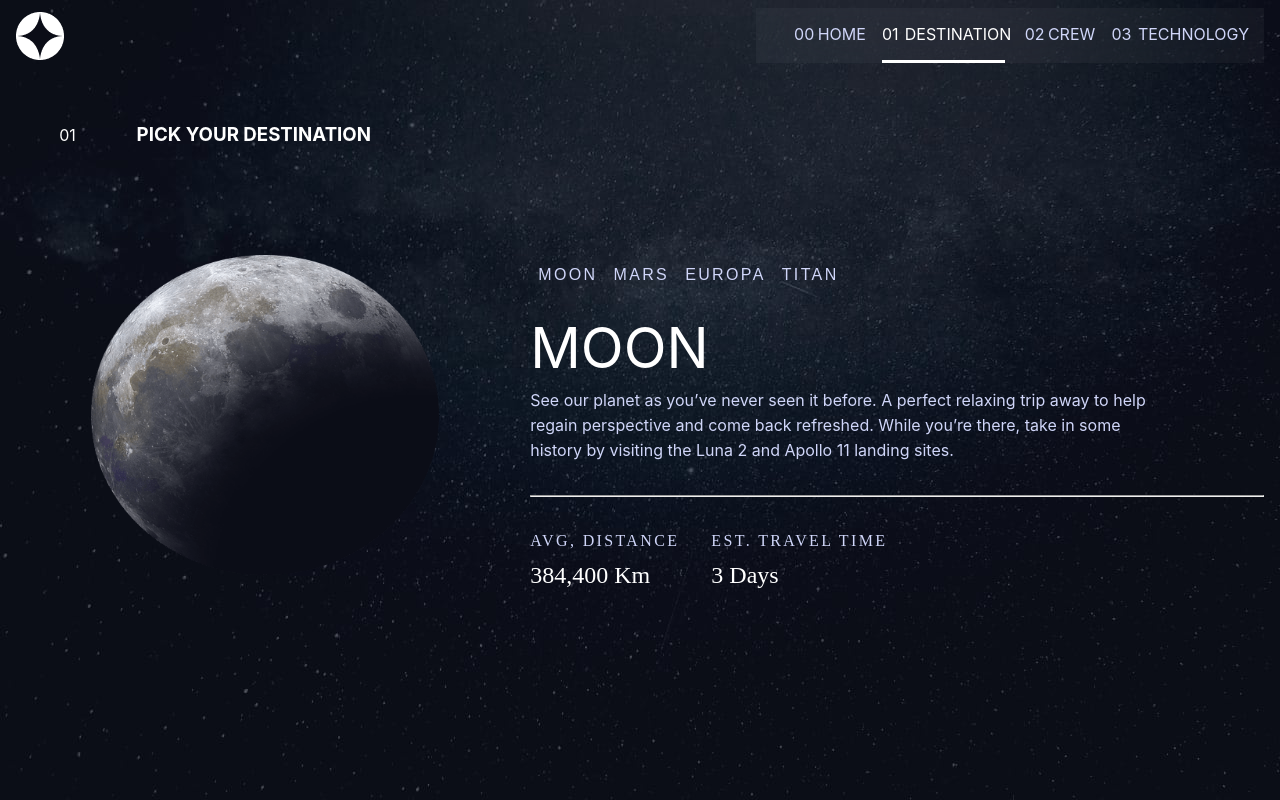
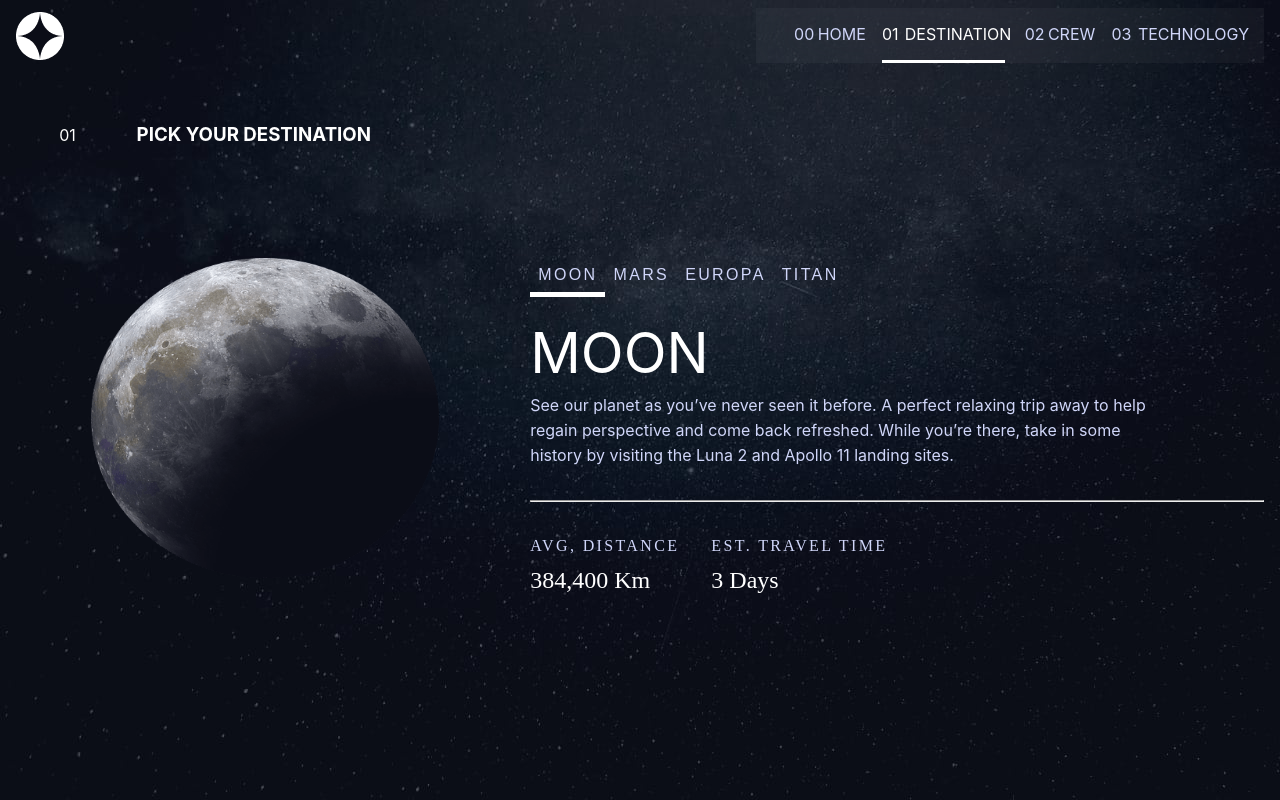
Before and after one commit to abeeebdon/space-tour, a React (Create React App) app: page /destination in a window 1280 px wide. Built offline with nearby package versions, Linux system fonts and the light colour scheme.

Commit message:
so happy time for optimization

```diff
--- a/src/pages/destination/Index.js
+++ b/src/pages/destination/Index.js
@@ -1,16 +1,29 @@
 import { useState } from 'react'
 import { destination } from '../../data'
-import { useEffect } from 'react'
 const Index = () => {
-  const [destinations, setDestinations] = useState([])
+  const [destinations, setDestinations] = useState('')
+  const [index, setIndex] = useState(0)
+  const [stopAnimate, setStopAnimate] = useState(false)
+
+  //handleBtn is a click event that don has an id passed in
   const handleBtnDestination = (id) => {
     const alldestination = destination.find((destin) => destin.id === id)
     setDestinations(alldestination)
+    setStopAnimate(true)
   }
-  useEffect(() => {
-    const alldestination = destination.find((destin) => destin.id === 1)
-    setDestinations(alldestination)
-  }, [])
+  const animate = () => {
+    const newIndex = (index + 1) % destination.length
+    setIndex(newIndex)
+    const single = destination[index]
+    setDestinations(single)
+  }
+  if (!stopAnimate) {
+    setTimeout(animate, 3000)
+  }
+  setTimeout(() => {
+    setStopAnimate(false)
+  }, 5000)
+
   const { title, text, id, distance, time, image } = destinations
 
   return (
@@ -26,10 +39,13 @@ const Index = () => {
         <div>
           <div className="btn-container">
             {destination.map((btn) => {
-              const { id, title } = btn
               return (
-                <button key={id} onClick={() => handleBtnDestination(id)}>
-                  {title}
+                <button
+                  key={btn.id}
+                  className={btn.id === id ? 'active' : 'inactive'}
+                  onClick={() => handleBtnDestination(btn.id)}
+                >
+                  {btn.title}
                 </button>
               )
             })}
--- a/src/styles/crew.scss
+++ b/src/styles/crew.scss
@@ -8,6 +8,7 @@
   }
   @media only screen and (min-width: 650px) {
     background: url(../assets/crew/background-crew-desktop.jpg);
+    background-size: cover;
   }
 
   .crew-item {
--- a/src/styles/destination.scss
+++ b/src/styles/destination.scss
@@ -58,12 +58,11 @@
         margin-top: 1rem;
         text-transform: uppercase;
         padding: 0.5rem;
+        outline: none;
+        background: transparent;
+        color: #d0d6f9;
         border: none;
-        outline: none;
-        background: none;
-        border-bottom: 5px solid #000;
-        border: transparent;
-        color: #d0d6f9;
+        border-bottom: 5px solid transparent;
         font-size: 1rem;
         font-weight: 400;
         letter-spacing: 2.362px;
@@ -71,6 +70,10 @@
         &:hover {
           border-bottom: 5px solid #fff;
         }
+      }
+
+      .active {
+        border-bottom: 5px solid #fff;
       }
     }
 
```
